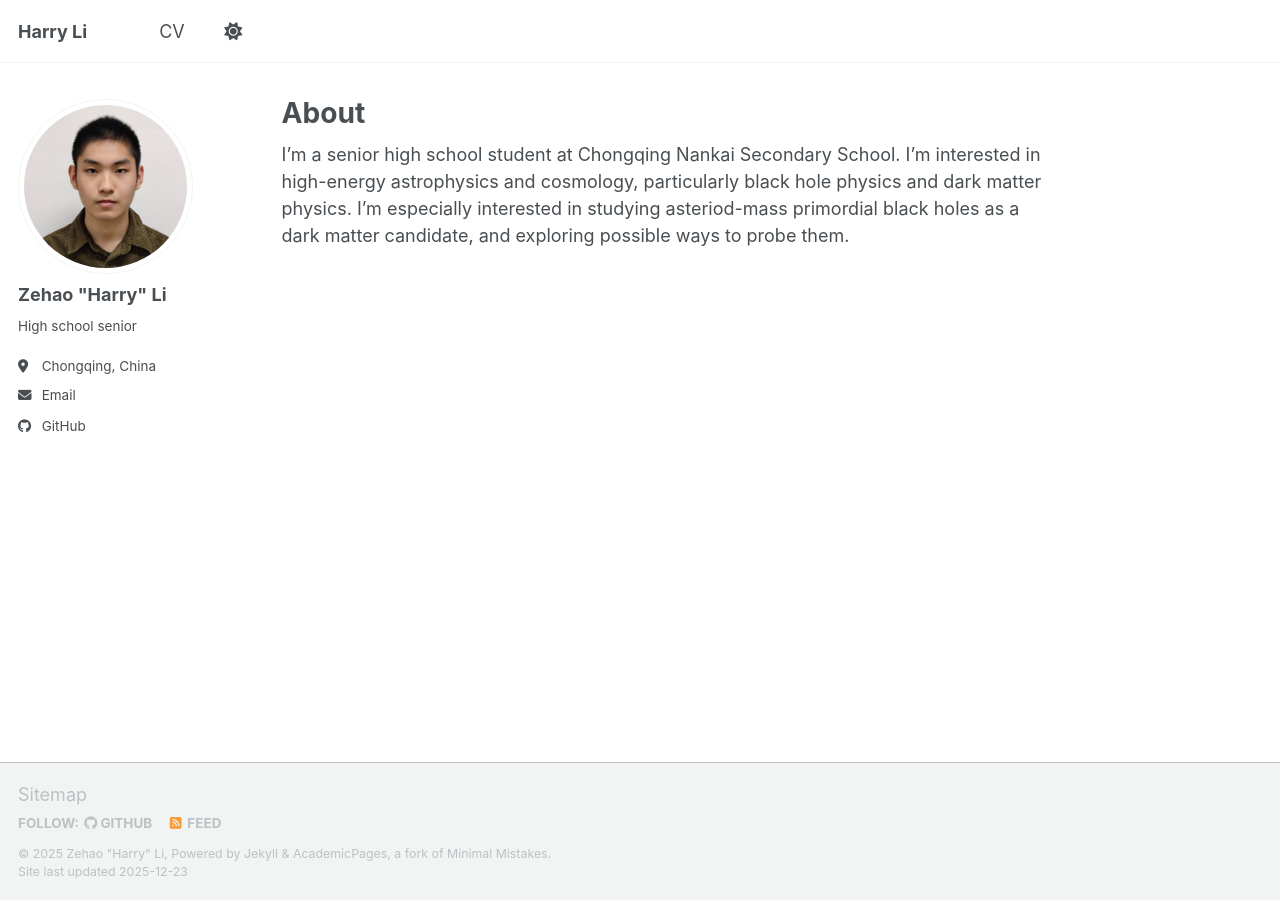
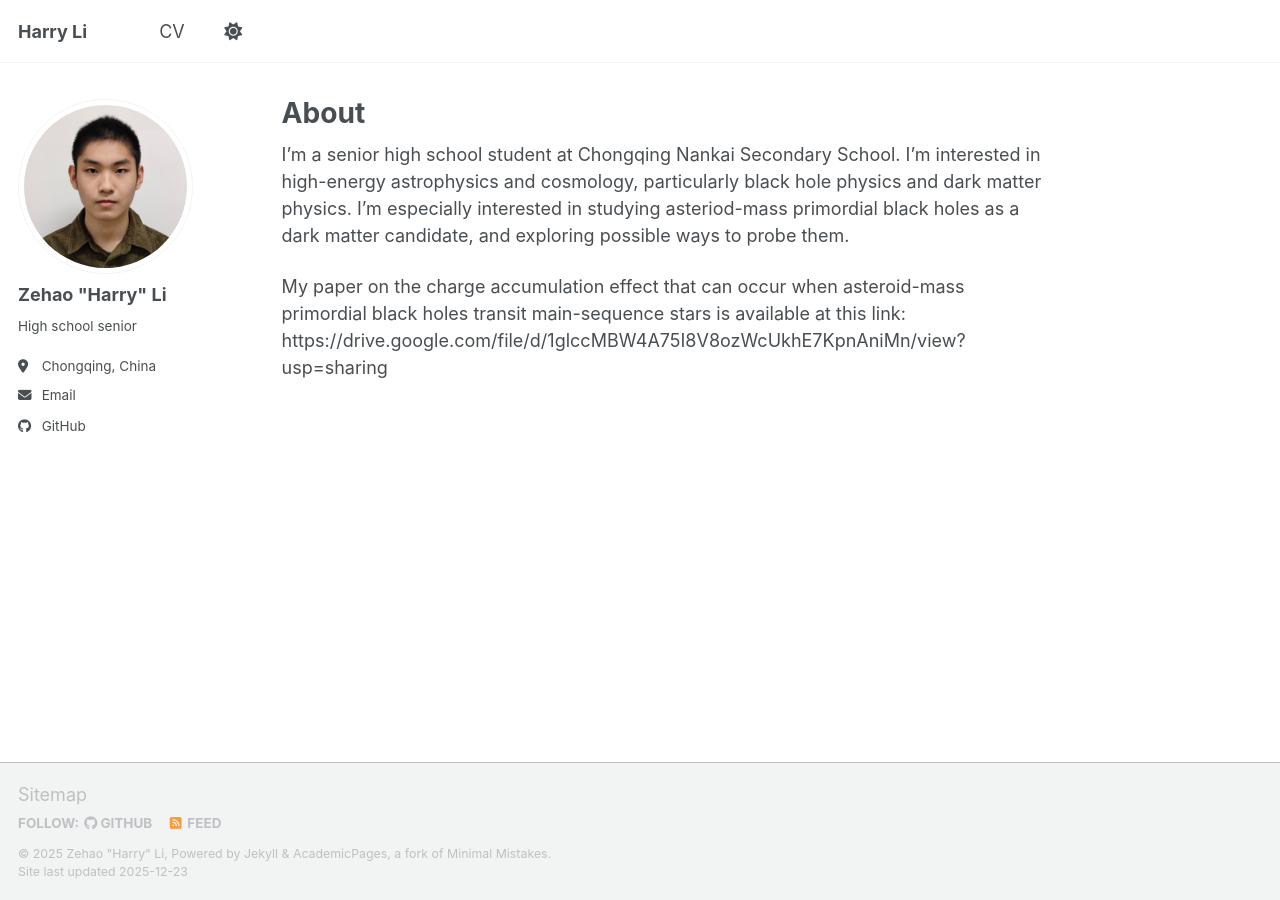
Before and after one commit to harry-zehao-li/harry-zehao-li.github.io, a Jekyll site: the page built from _pages/about.md, in a window 1280 px wide. Built offline with Jekyll 4.4.1, drawn with Linux system fonts in a browser that asks for light colours; a script bundle is joined from its source files by our own code; library files that are not in the unit come from our copies.

Commit message:
Update about.md

```diff
--- a/_pages/about.md
+++ b/_pages/about.md
@@ -8,3 +8,5 @@ redirect_from:
 ---
 
 I'm a senior high school student at Chongqing Nankai Secondary School. I'm interested in high-energy astrophysics and cosmology, particularly black hole physics and dark matter physics. I'm especially interested in studying asteriod-mass primordial black holes as a dark matter candidate, and exploring possible ways to probe them.
+
+My paper on the charge accumulation effect that can occur when asteroid-mass primordial black holes transit main-sequence stars is available at this link: https://drive.google.com/file/d/1glccMBW4A75I8V8ozWcUkhE7KpnAniMn/view?usp=sharing
```
